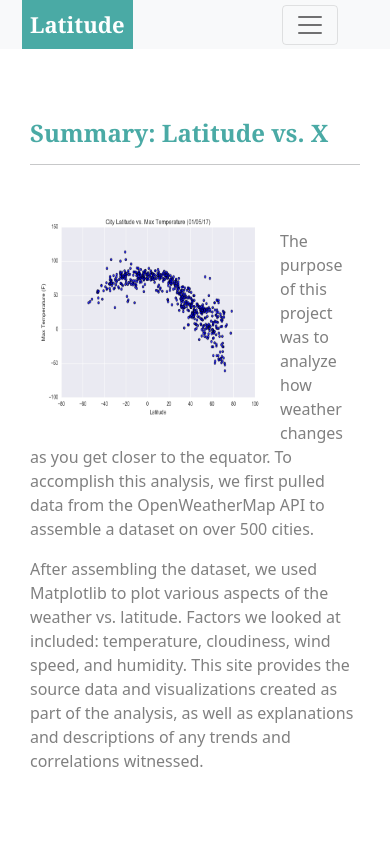
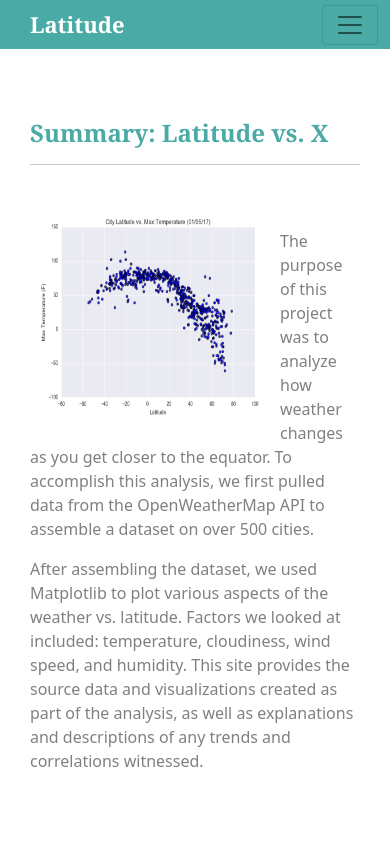
Before and after one commit to SaraKim-sy/Web-Design-Challenge, a plain HTML site: page index.html in a window 390 px wide. Shown: the top 844 px of the page. Drawn offline with nearby package versions, Linux system fonts and the light colour scheme.

Commit message:
style update

```diff
--- a/style.css
+++ b/style.css
@@ -32,9 +32,8 @@ a.navbar-brand{
 }
 
 .navbar{
-    padding-top:0px;
-    padding-bottom: 0px;
-    padding-right:40px;
+  padding-top:0px;
+  padding-bottom: 0px;
 }
 
 .dropdown-menu {
@@ -92,9 +91,19 @@ img {
 
 /* small screen */
 @media(max-width:767px){
-    .navbar-expand-lg{
-        background-color: rgb(74, 170, 165);
+    .navbar.bg-light{
+        background-color: rgb(74, 170, 165)!important;
     }
+
+    .navbar-nav {
+      background-color: rgb(248, 249, 250)!important;
+    }
+
+    .navbar{
+      padding: 0;
+      margin-left: 0;
+      margin-right: 0;
+   }
 
     body {
         background-color: white;
```
